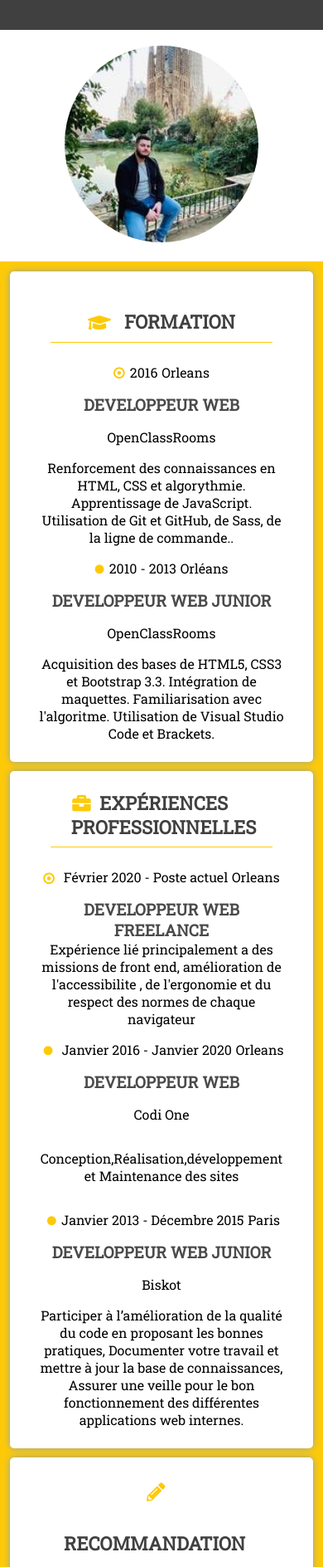
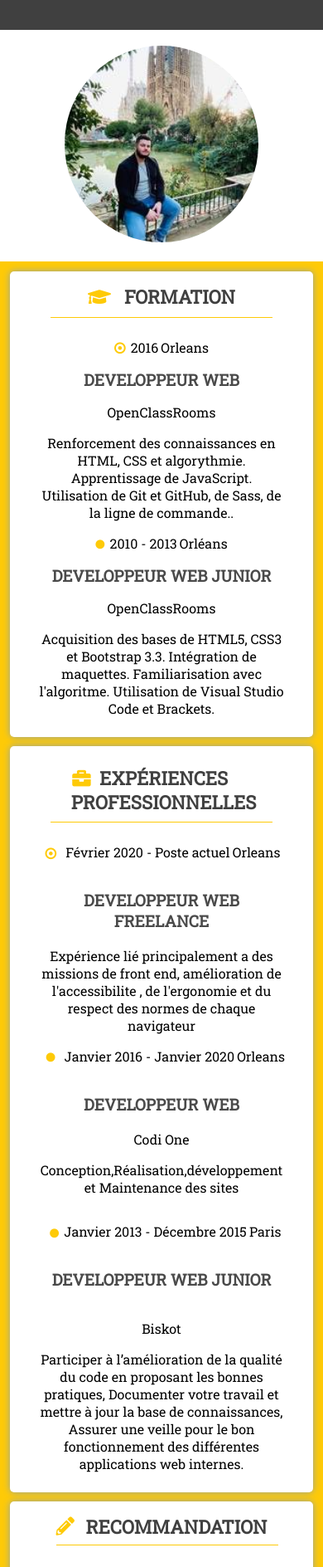
Before and after one commit to DavidChatton/Project-2_Transform-your-resume-into-a-website-with-OC, a plain HTML site: page index.html in a window 390 px wide. Shown: the part 112-2000 px from the top of the page at 83% size. Drawn offline with Linux system fonts and the light colour scheme; a web font is replaced by a local one.

Commit message:
Add files via upload

```diff
--- a/index.html
+++ b/index.html
@@ -136,7 +136,7 @@
 						</div>
 					</div>
 					<div class="Description-Formation-Experiences">
-						<p class="Intitule-poste">Developpeur Web Freelance</p>
+						<p id="Margin1"class="Intitule-poste">Developpeur Web Freelance</p>
 						<p class="Description-Poste">Expérience lié principalement a des missions de front end, amélioration de l'accessibilite , de l'ergonomie et du respect des normes de chaque navigateur </p>
 					</div>
 				</div>
@@ -153,8 +153,8 @@
 						</div>
 					</div>
 					<div class="Description-Formation-Experiences">
-						<p class="Intitule-poste">Developpeur Web</p>
-						<p>Codi One</p>
+						<p id="Margin2"class="Intitule-poste">Developpeur Web</p>
+						<p class="Codi-One">Codi One</p>
 						<p class="Description-Poste-CodiOne">Conception,Réalisation,développement et Maintenance des sites</p>
 					</div>
 				</div>
@@ -170,7 +170,7 @@
 						</div>
 					</div>
 					<div class="Description-Formation-Experiences">
-						<p class="Intitule-poste">Developpeur Web Junior</p>
+						<p id="Margin3"class="Intitule-poste">Developpeur Web Junior</p>
 						<p>Biskot</p>
 						<p id="Description-Poste"class="Description-Poste">
 							Participer à l’amélioration de la qualité du code en proposant les bonnes pratiques, Documenter votre travail et mettre à jour la base de connaissances, Assurer une veille pour le bon fonctionnement des différentes applications web internes.</p>
--- a/style.css
+++ b/style.css
@@ -237,7 +237,7 @@ hr
 }
 .nom-recommandation
 {
-    color: #4A4A4A;
+    color:black;
     font-weight: 500;
     font-size: 1rem;
 }
@@ -368,7 +368,7 @@ hr
 	.section-titre-formation
 	{
 		margin: 0%;
-		margin: 9% 0% 3% 0%;
+		margin: 0% 0% 3% 0%;
     	display: flex;
     	align-items: center;
     	justify-content: center;
@@ -443,20 +443,36 @@ hr
 	}
 	.Date
 	{
-		margin-right: 0.3rem
+		margin-right: 0.2rem
 	}
 	.Lieu-1
 	{
-		margin-right: -1rem;
+		margin-right: -1.2rem;
 	}
 	.Lieu-2
 	{
-		margin-right: -1.3rem;
+		margin-right: -1.6rem;
 	}
 
 	.Description-Formation
 	{
 		margin: 0%;
+	}
+	#Margin1
+	{
+		margin: 1em 0% 1em 0%;
+	}
+	#Margin2
+	{
+		margin: 1em 0% 1em 0%;
+	}
+	#Margin3
+	{
+		margin: 1em 0% 1em 0%;
+	}
+	.Codi-One
+	{
+		margin:0%;
 	}
 	.Intitule-poste
 	{
@@ -505,21 +521,41 @@ hr
 	.section-titre-Recommandation
 	{
 		margin: 0%;
+		display: flex;
+    	align-items: center;
+    	justify-content: center;
 	}
 	#Logo-crayon
 	{
 		margin: 0% 4% 0% 0%;
+	}
+	.recommandation-global
+	{
+		color: black;
 	}
 	.Recommandation
 	{
 		font-size: 0.7em;
     	font-weight: 600;
     	color: #404040;
-    	margin-right: 5%;
+		margin: 0;
+
+	}
+	.hr-recommandation
+	{
+		background-color: #FECA07;
+    	width: 80%;
+    	height: 0.1rem;
+    	margin: 2% 0% 0% 12%;
+    	border: none;
 	}
 	.Contact-Mobile
 	{
 		display: block;
+	}
+	h3
+	{
+		font-size: 1.7em;
 	}
 	.Infos-Mobile
 	{
@@ -564,6 +600,17 @@ hr
     	border-radius: 4.57rem;
     	margin-bottom: 1rem;
 	}
+
+
+
+
+
+
+
+
+
+
+
 }
 @media screen and (min-width: 450px) and (max-width: 650px)
 {
@@ -621,17 +668,16 @@ hr
 	{
 		display: flex;
 		width: 100%;
-		height: 195vh;
 	}
 	.partie gauche
 	{
-		width:30%!important;
+		width:35%;
 		height: 100%;
 
 	}
 	.partie droite
 	{
-		width: 70%!important;
+		width: 65%;
 		height: 100%;
 	}
 	.img-responsive-mobile
@@ -653,7 +699,34 @@ hr
     	font-weight: 600;
 		text-align: center;
 	}
+	#photo-mobile
+	{
+	height: auto;
+	margin: 5% 0% 5% 0%;
+	max-width: 100%;
+	}
 }
+
+
+
+
+
+
+
+
+
+
+
+
+
+
+
+
+
+
+
+
+
 
 @media all and (min-width:1024px) and (max-width:1600px)
 {
```
